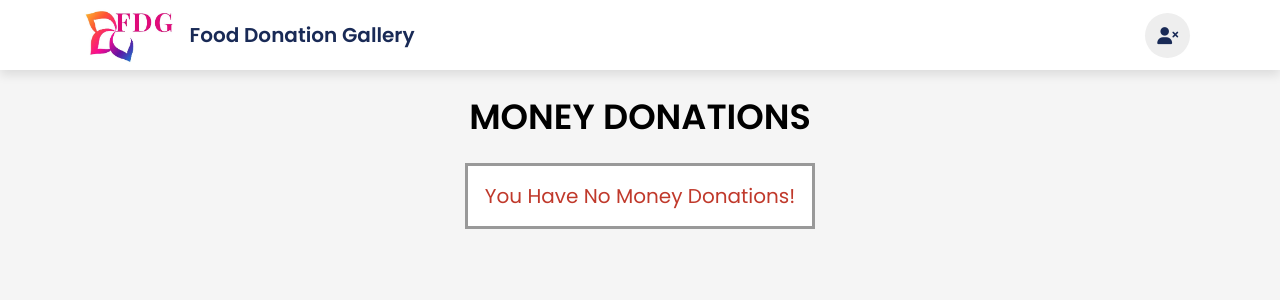
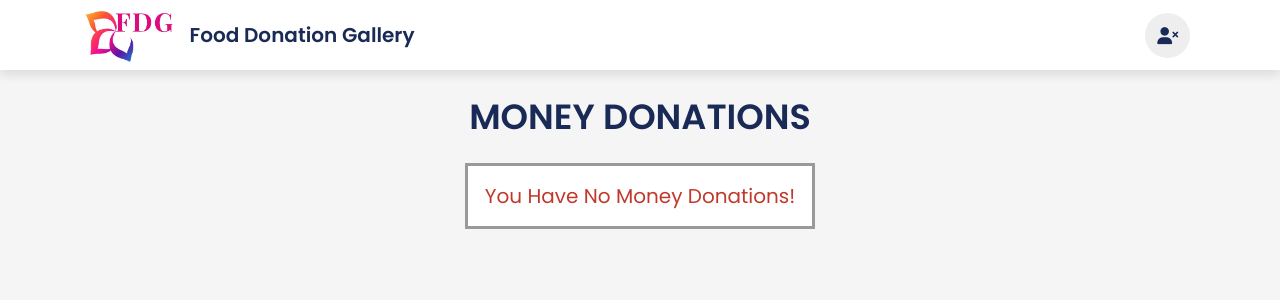
Before and after one commit to FoodDonationGallery/FoodDonate, a PHP site: page /admin_money.php in a window 1280 px wide. Shown: the top 300 px of the page. Run offline with PHP 8.4, Linux system fonts and the light colour scheme; a user stored in the database is signed in; data that the repository does not hold is empty.

Commit message:
admin page changed

```diff
--- a/css/admin_styles.css
+++ b/css/admin_styles.css
@@ -56,7 +56,7 @@ section{
    text-align: center;
    font-size: 3.5rem;
    text-transform: uppercase;
-   color:var(--black);
+   color:var(--blue);
    margin-top: 6rem;
    margin-bottom: 2rem;
 }
--- a/css/money.css
+++ b/css/money.css
@@ -412,6 +412,7 @@ section:nth-child(even){
     padding:1rem;
     text-align: center;
     background-color:  #918f8b  ;
+    border: 1px solid black;
 
 }
 .school .school-name .set i{
```
Also changed, not shown: uploaded_img/d13.jpg (added).
